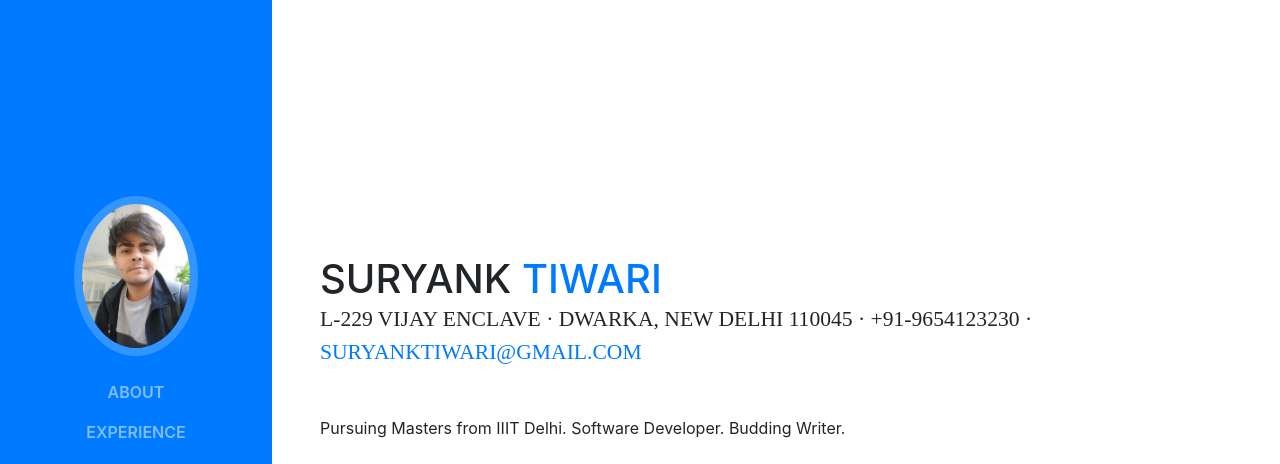
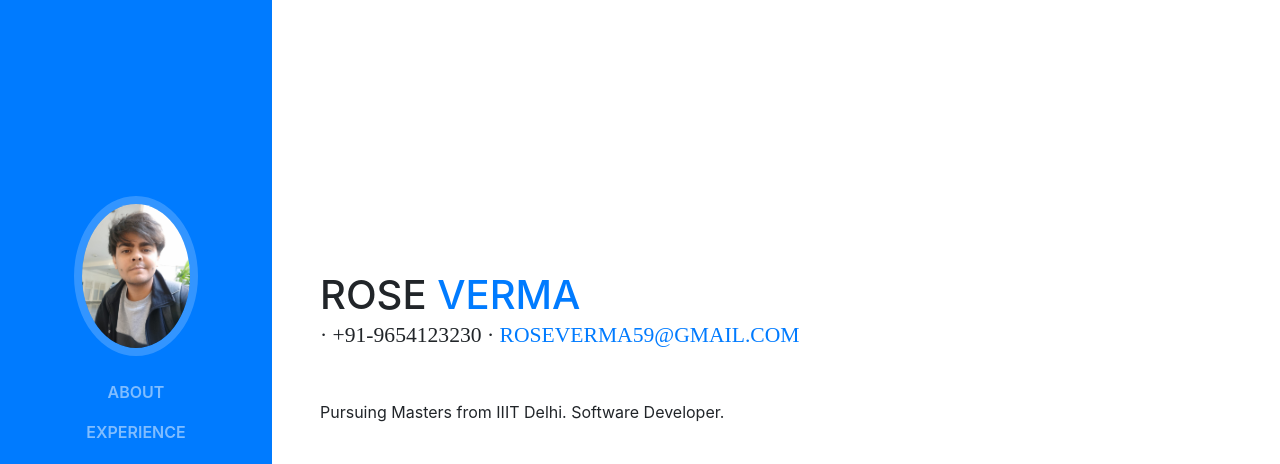
Before and after one commit to rose-verma/rose-verma.github.io, a website with bundled scripts: page index.html in a window 1280 px wide. Shown: the top 464 px of the page. Built offline with nearby package versions, Linux system fonts and the light colour scheme; a web font is replaced by a local one.

Commit message:
Update index.html

```diff
--- a/index.html
+++ b/index.html
@@ -66,16 +66,16 @@
 
       <section class="resume-section p-3 p-lg-5 d-flex d-column" id="about">
         <div class="my-auto">
-          <h1 class="mb-0">Suryank
-            <span class="text-primary">Tiwari</span>
+          <h1 class="mb-0">Rose
+            <span class="text-primary">Verma</span>
           </h1>
-          <div class="subheading mb-5">L-229 Vijay Enclave · Dwarka, New Delhi 110045 · +91-9654123230 ·
-	    <a href="mailto:suryanktiwari@gmail.com">suryanktiwari@gmail.com </a>
+          <div class="subheading mb-5">· +91-9654123230 ·
+	    <a href="mailto:roseverma59@gmail.com">roseverma59@gmail.com </a>
           </div>
-          <p class="mb-5">Pursuing Masters from IIIT Delhi. Software Developer. Budding Writer.</p>
+          <p class="mb-5">Pursuing Masters from IIIT Delhi. Software Developer. </p>
           <ul class="list-inline list-social-icons mb-0">
             <li class="list-inline-item">
-              <a href="https://www.facebook.com/suryanktiwari" target="_blank">
+              <a href="https://www.facebook.com/iimisskireii" target="_blank">
                 <span class="fa-stack fa-lg">
                   <i class="fa fa-circle fa-stack-2x"></i>
                   <i class="fa fa-facebook fa-stack-1x fa-inverse"></i>
@@ -84,7 +84,7 @@
             </li>
 
             <li class="list-inline-item">
-              <a href="https://www.linkedin.com/in/suryanktiwari/" target="_blank">
+              <a href="http://www.linkedin.com/in/rose-verma" target="_blank">
                 <span class="fa-stack fa-lg">
                   <i class="fa fa-circle fa-stack-2x"></i>
                   <i class="fa fa-linkedin fa-stack-1x fa-inverse"></i>
@@ -92,7 +92,7 @@
               </a>
             </li>
             <li class="list-inline-item">
-              <a href="https://github.com/suryanktiwari" target="_blank">
+              <a href="https://github.com/rose19052" target="_blank">
                 <span class="fa-stack fa-lg">
                   <i class="fa fa-circle fa-stack-2x"></i>
                   <i class="fa fa-github fa-stack-1x fa-inverse"></i>
```
